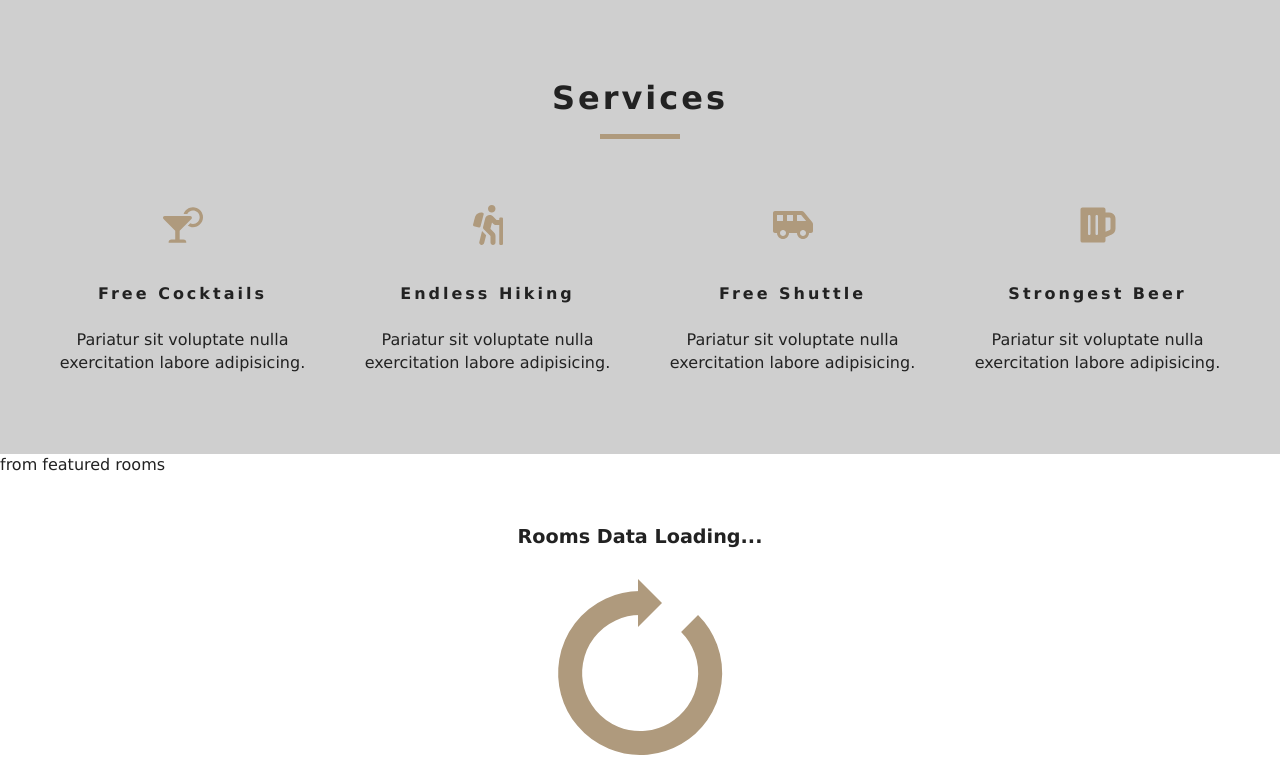
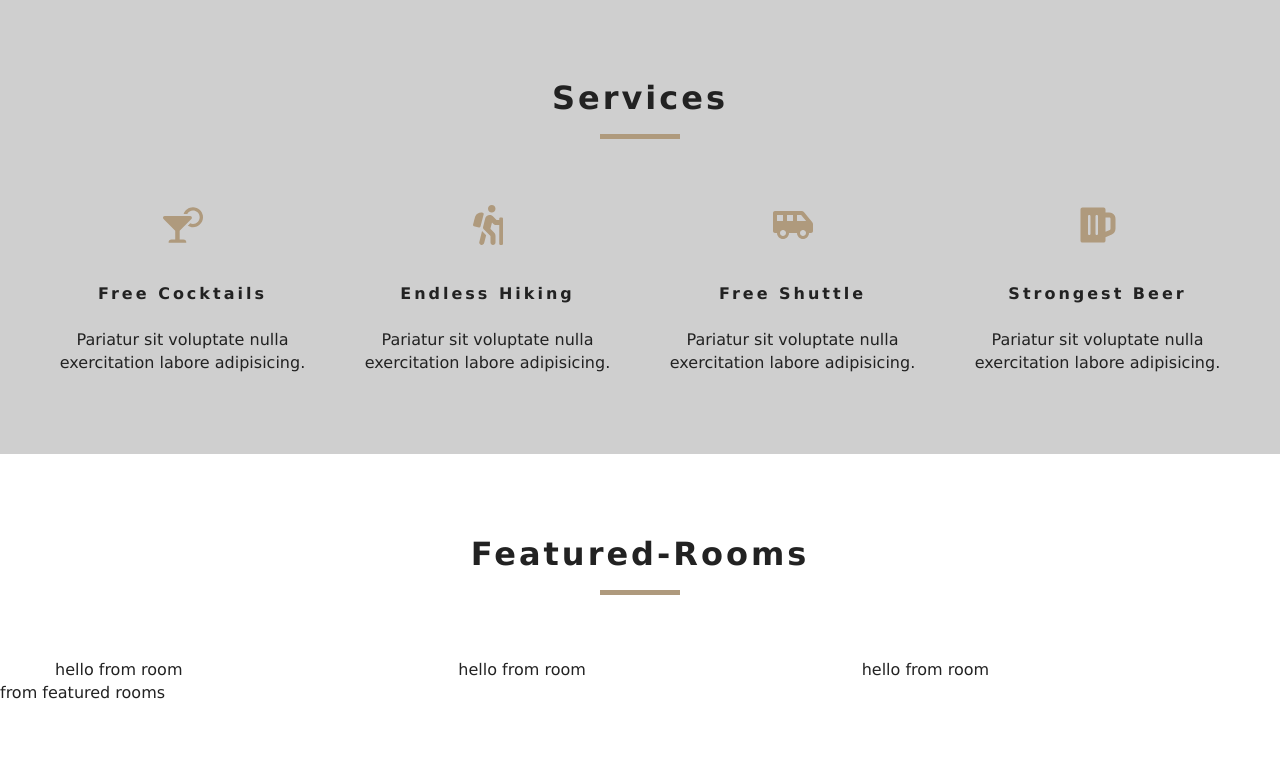
Before and after one commit to nadia643/beach-resort-react, a React (Create React App) app: page / in a window 1280 px wide. Shown: the part 802-1586 px from the top of the page. Built offline with nearby package versions, Linux system fonts and the light colour scheme.

Commit message:
featured rooms basics done

```diff
--- a/src/Context.js
+++ b/src/Context.js
@@ -21,6 +21,7 @@
             rooms,
             featuredRooms,
             sortedRooms: rooms,
+            //as soon as the component did mount, loading is not true and the icon disappears
             loading: false
 
         })
--- a/src/components/FeaturedRooms.js
+++ b/src/components/FeaturedRooms.js
@@ -1,18 +1,25 @@
 import React, { Component } from 'react';
 import { RoomContext } from '../Context';
 import Loading from './Loading';
+import Room from './Room';
+import Title from './Title';
 
 export default class FeaturedRooms extends Component {
     static contextType = RoomContext;
     render() {
-        const {featuredRooms: rooms} = this.context
-        console.log(rooms);
+        let {loading, featuredRooms: rooms} = this.context
+        rooms = rooms.map(room => {
+            return <Room key={room.id} room={room} />
+        })
 
         return (
-            <div>
+            <section className="featured-rooms">
+                <Title title="featured-rooms" />
+                <div className="featured-rooms-center">
+                    {loading ? <Loading /> : rooms}
+                </div>
                 from featured rooms
-                <Loading />
-            </div>
+            </section>
         )
     }
 }
```
